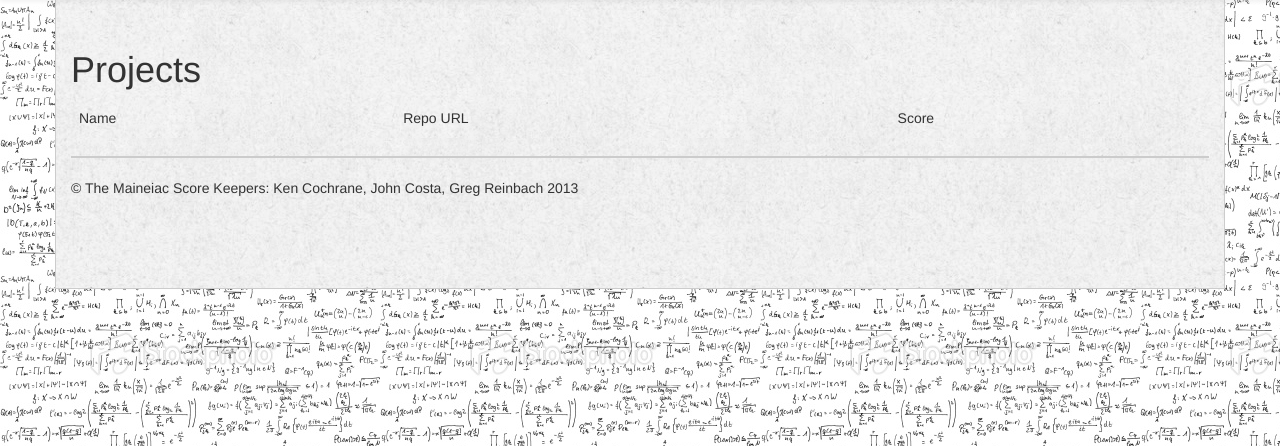
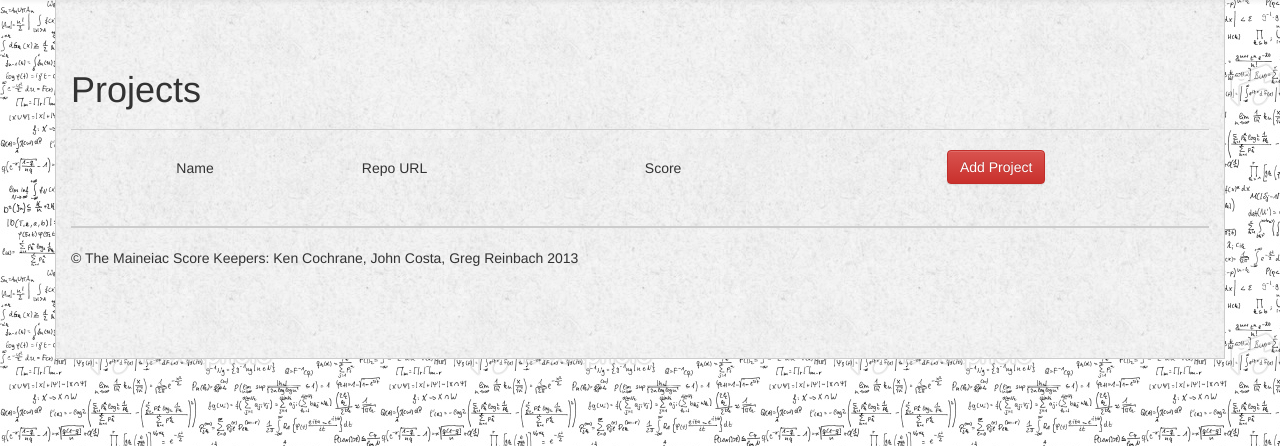
Before and after one commit to kencochrane/scorinator, a Django app: page /project/ in a window 1280 px wide. Shown: the part 51-497 px from the top of the page. Run offline with Django 3.2, Linux system fonts and the light colour scheme; data that the repository does not hold is empty; some libraries are stand-ins or nearby versions.

Commit message:
added a button to project list... woot

```diff
--- a/scorinator/templates/project/project_list.html
+++ b/scorinator/templates/project/project_list.html
@@ -1,8 +1,13 @@
 {% extends "base.html" %}
 
 {% block content %}
+  <div class="page-header">
     <h1>Projects</h1>
+  </div>
 
+  <div class="row">
+    <div class="col-md-1"></div>
+    <div class="col-md-7">
       <table class="table table-striped table-hover">
         <thead>
           <tr>
@@ -21,4 +26,13 @@
           {% endfor %}
         </tbody>
       </table>
+    </div>
+    <div class="col-md-1"></div>
+    <div class="col-md-2">
+      <p>
+        <a href="#" class="btn btn-danger">Add Project</a>
+      </p>
+    </div>
+    <div class="col-md-1"></div>
+  </div>
 {% endblock content %}
```
Lines whose indentation alone changed are shown as unchanged.
